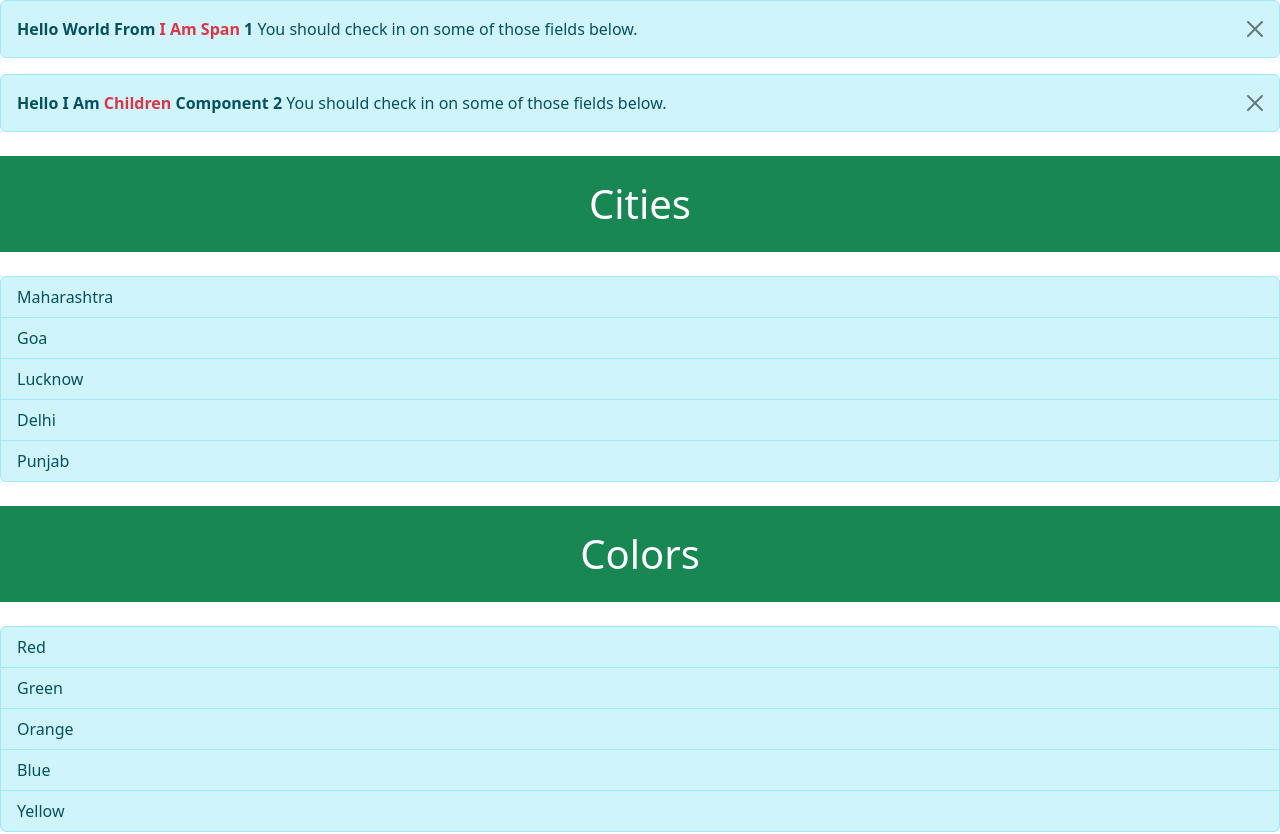
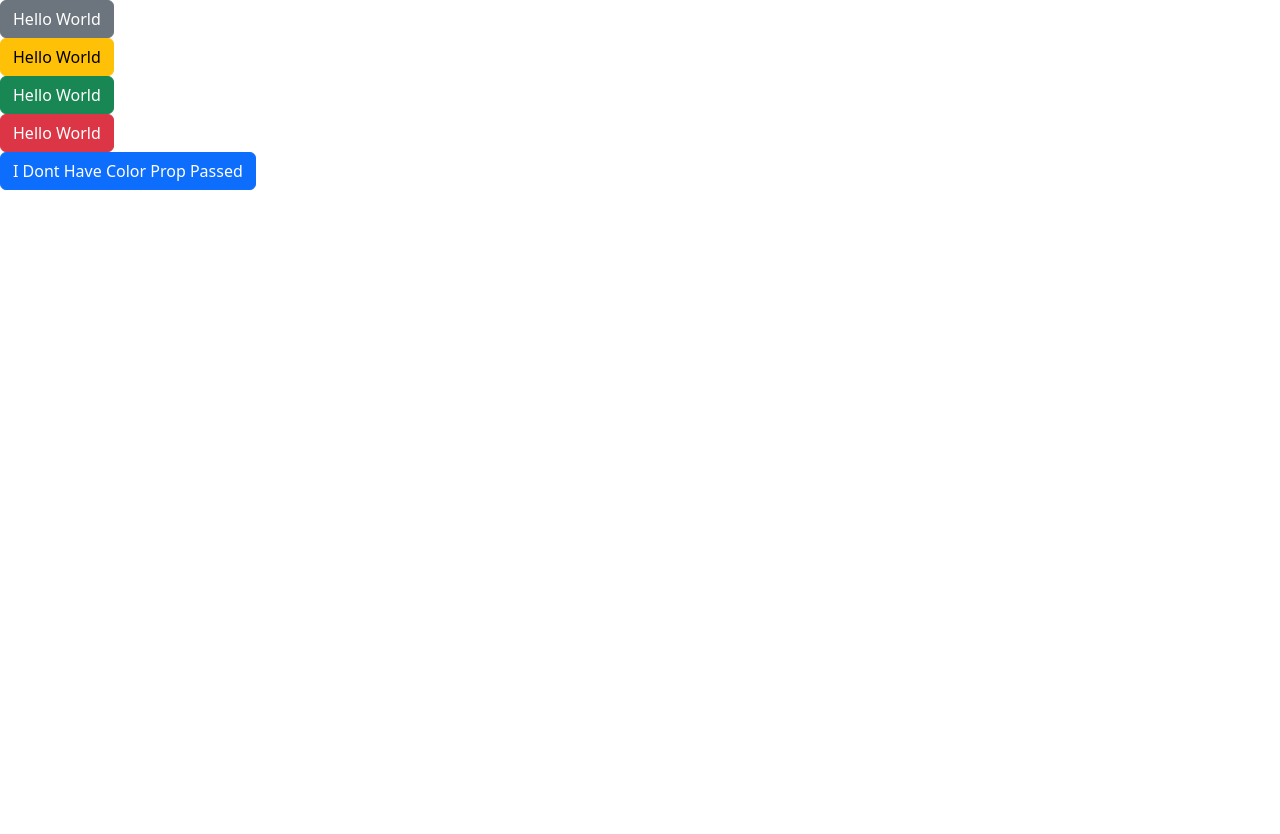
Before and after one commit to ameya-6964/React-With-Typescript, a React (Vite) app in the folder 01-basics/: page / in a window 1280 px wide. Shown: the top 834 px of the page. After the commit the page ends 800 px from the top, so only its background shows below. Built offline with nearby package versions, Linux system fonts and the light colour scheme.

Commit message:
Completed - Excercise Showing an Alert In This Commit I Have Completed Exercise Building Reusable Button Component Lecture - Building Component Vedio 14

```diff
--- a/01-basics/src/App.tsx
+++ b/01-basics/src/App.tsx
@@ -1,4 +1,5 @@
 import Alert from "./Components/Alert";
+import Button from "./Components/Button";
 import ListGroup from "./Components/ListGroup";
 
 const App = () => {
@@ -12,29 +13,45 @@ const App = () => {
   };
   return (
     <>
-      <Alert>
-        Hello World From <span className="text-danger">I Am Span</span> 1
-      </Alert>
-      <Alert>
-        Hello I Am <span className="text-danger">Children</span> Component 2
-      </Alert>
-      <div>
-        <ListGroup
-          items={cities}
-          heading="Cities"
-          onSelectItem={handleSelectItem}
-        />
-        <ListGroup
-          items={colors}
-          heading="Colors"
-          onSelectItem={handleSelectItem}
-        />
-        <ListGroup
-          items={animals}
-          heading="Animals"
-          onSelectItem={handleSelectItem}
-        />
-      </div>
+      <Button
+        onClick={() => {
+          console.log(`Clicked`);
+        }}
+        color="secondary"
+      >
+        Hello World
+      </Button>
+      <Button
+        onClick={() => {
+          console.log(`Clicked`);
+        }}
+        color="warning"
+      >
+        Hello World
+      </Button>
+      <Button
+        onClick={() => {
+          console.log(`Clicked`);
+        }}
+        color="success"
+      >
+        Hello World
+      </Button>
+      <Button
+        onClick={() => {
+          console.log(`Clicked`);
+        }}
+        color="danger"
+      >
+        Hello World
+      </Button>
+      <Button
+        onClick={() => {
+          console.log(`Clicked`);
+        }}
+      >
+        I Dont Have Color Prop Passed
+      </Button>
     </>
   );
 };
--- /dev/null
+++ b/01-basics/src/Components/Button.tsx
@@ -0,0 +1,21 @@
+import { ReactNode } from "react";
+
+interface ButtonProp {
+  // color?: string;
+  //! This is Called Union Operator
+  color?: "primary" | "secondary" | "danger" | "warning" | "success";
+  children: ReactNode;
+  onClick: () => void;
+}
+
+const Button = ({ children, onClick, color = "primary" }: ButtonProp) => {
+  return (
+    <div>
+      <button className={`btn btn-${color}`} onClick={onClick}>
+        {children}
+      </button>
+    </div>
+  );
+};
+
+export default Button;
```
